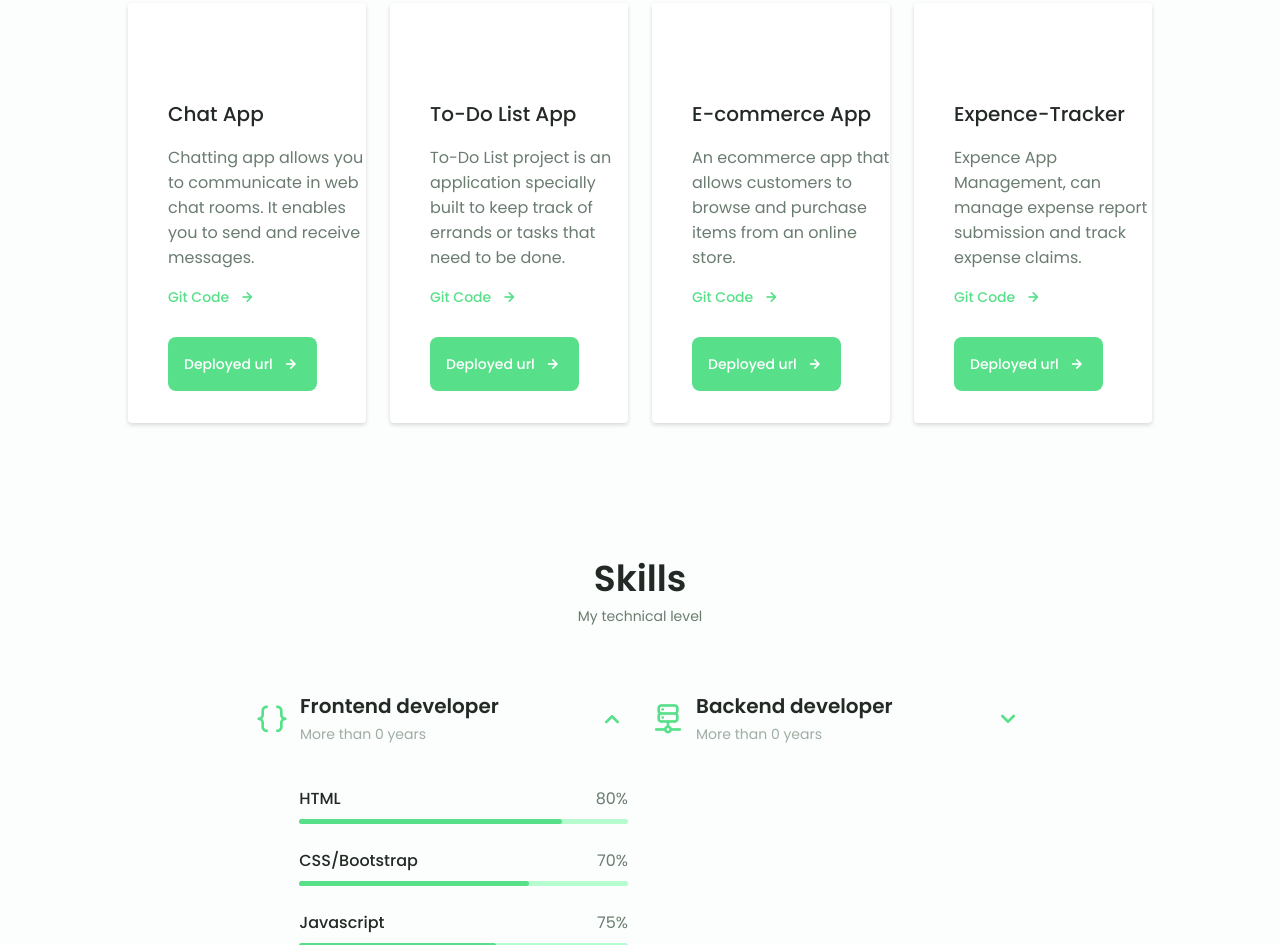
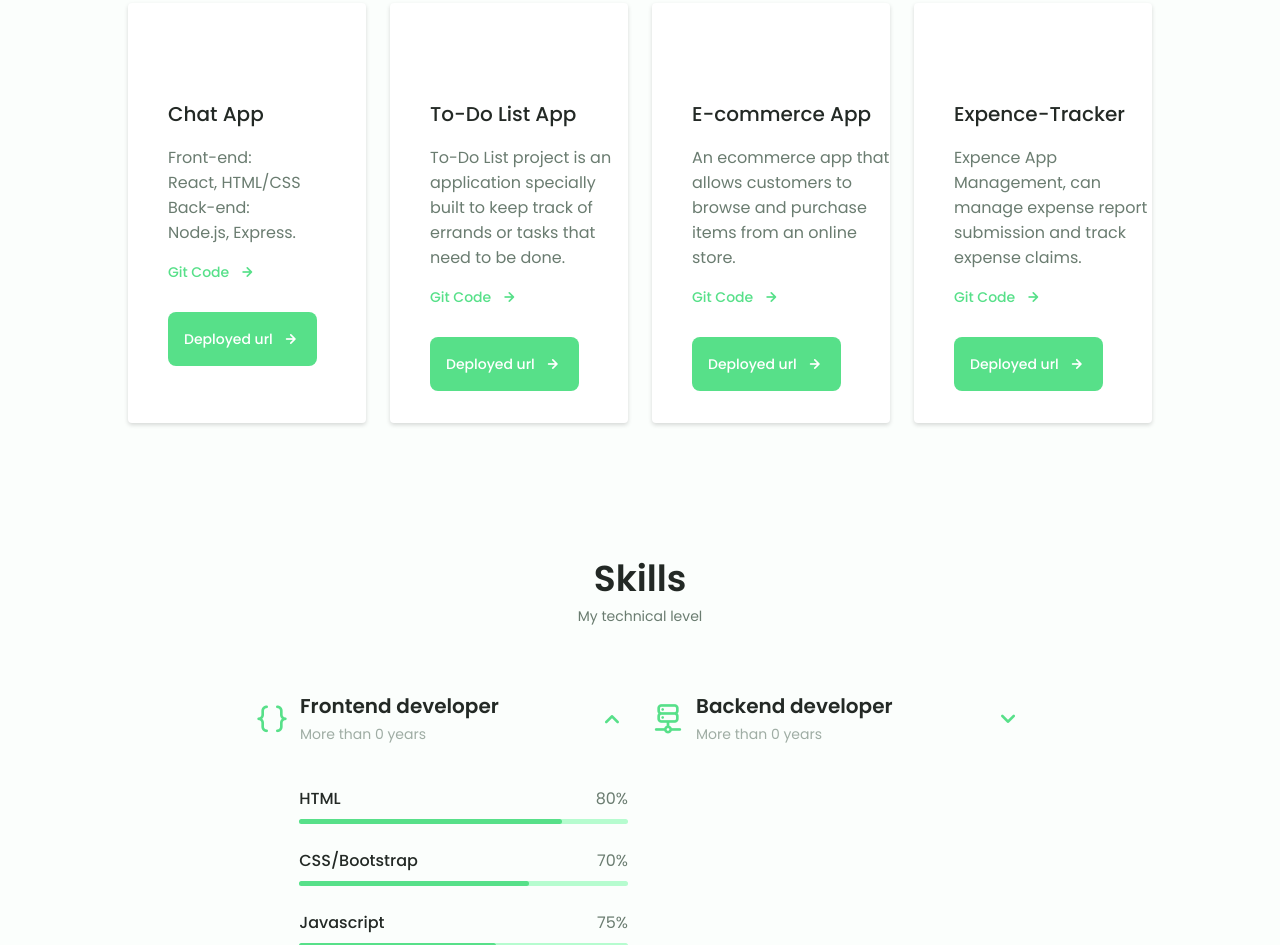
Before and after one commit to ArmanMogal/Portfolio, a plain HTML site: page index.html in a window 1280 px wide. Shown: the part 1662-2607 px from the top of the page. Drawn offline with nearby package versions, Linux system fonts and the light colour scheme.

Commit message:
Update index.html

```diff
--- a/index.html
+++ b/index.html
@@ -287,8 +287,8 @@
               <!-- <i class="uil uil-brackets-curly portfolio__icon"></i> -->
               <h3 class="portfolio__title">Chat App</h3>
               <p class="portfolio__discription">
-                Chatting app allows you to communicate in web chat rooms. It
-                enables you to send and receive messages.
+                Front-end:<br> React, HTML/CSS <br>
+                Back-end:<br> Node.js, Express.
               </p>
             </div>
 
```
